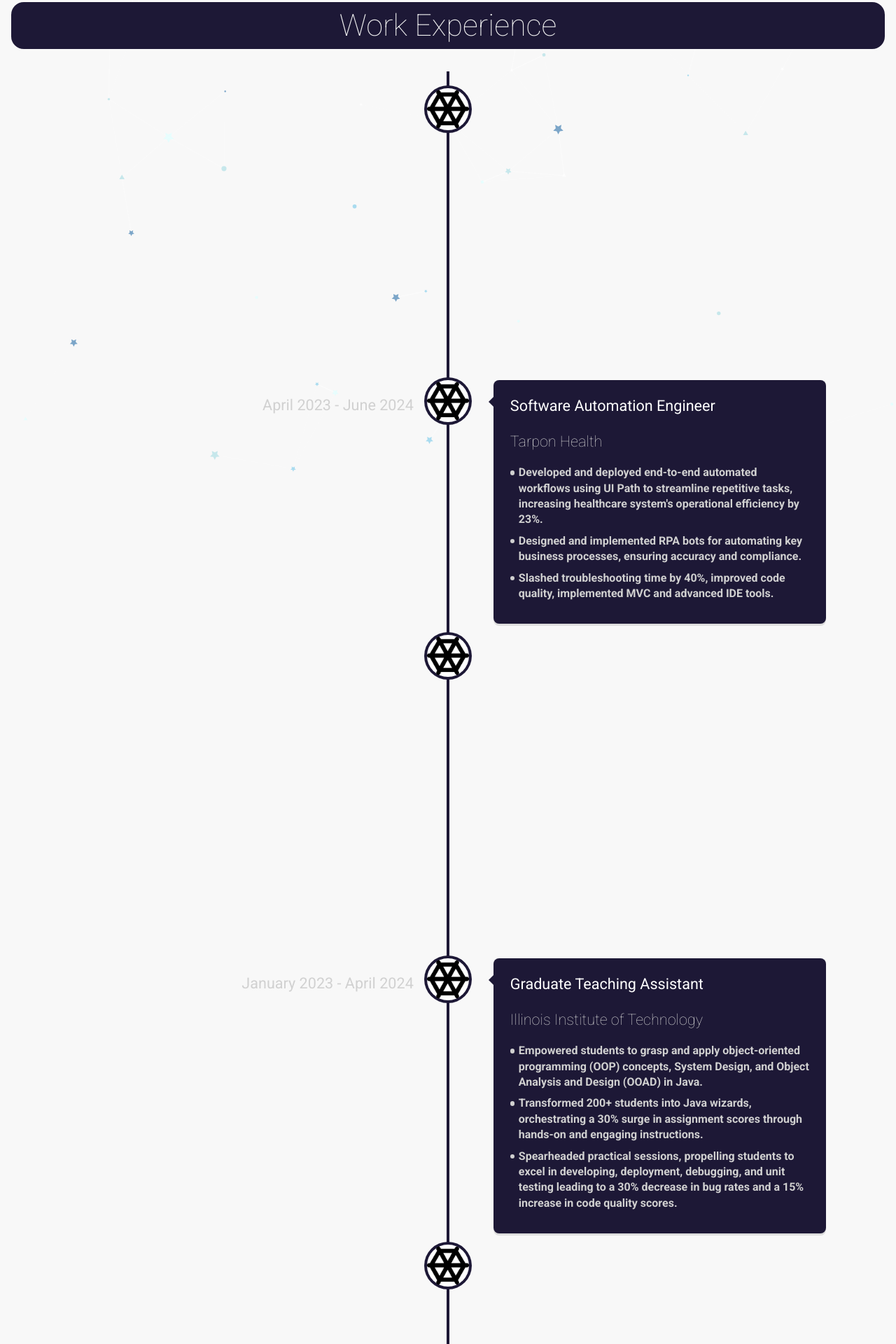
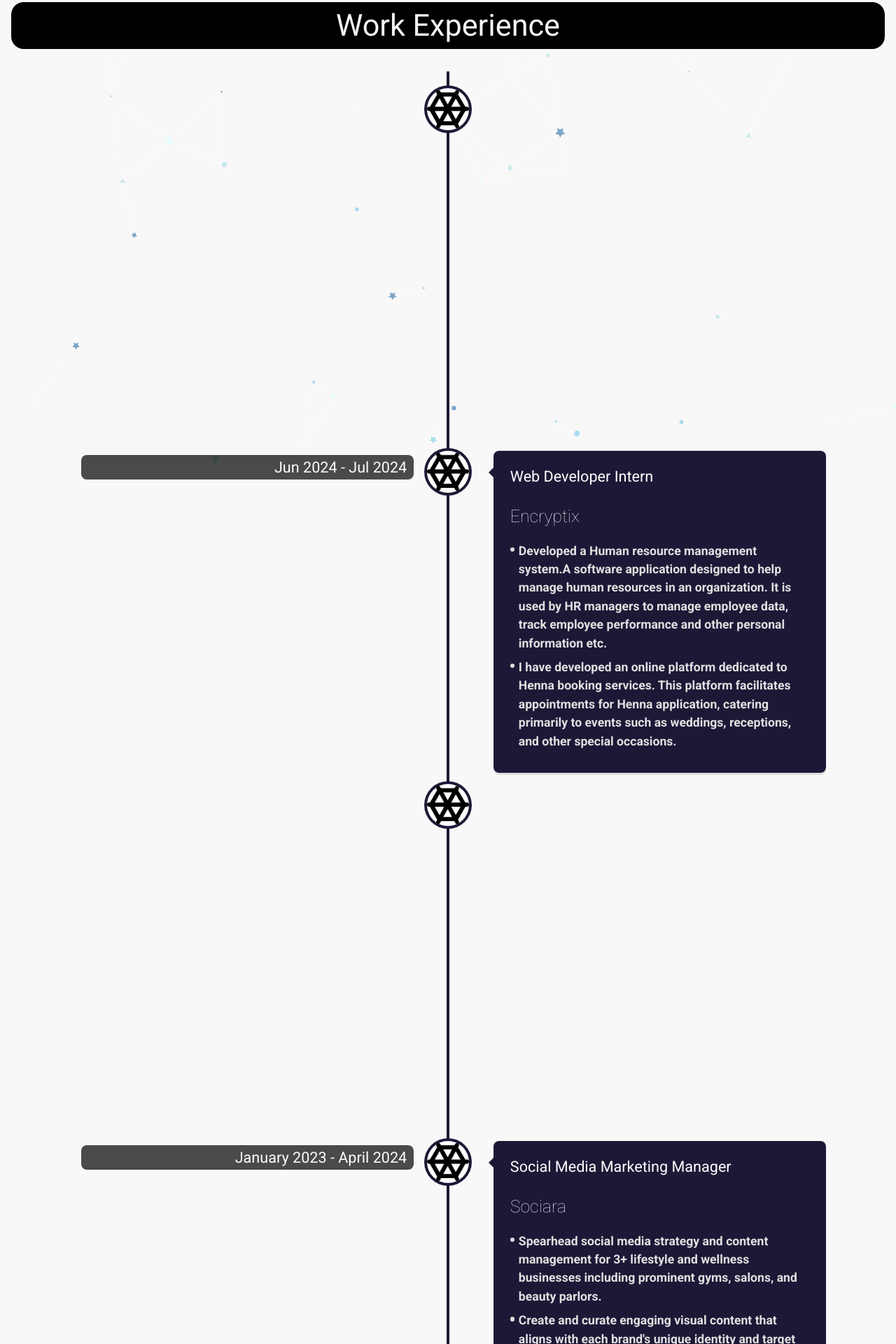
Before and after one commit to VanshSharma0/portfolio1, a React (Create React App) app: page /experience in a window 1280 px wide. Shown: the part 100-2020 px from the top of the page at 70% size. Built offline with nearby package versions, Linux system fonts and the light colour scheme; the HTML template or start-up script is replaced by a standard one.

Commit message:
Refactor Exp component styles for dark mode

```diff
--- a/src/components/experience/Exp.module.scss
+++ b/src/components/experience/Exp.module.scss
@@ -1,48 +1,46 @@
 .experienceContainer {
     position: relative;
     z-index: 0;
-    min-height: 60vh; /* Height remains */
+    min-height: 60vh;
     width: 100%;
-    padding: 1rem; /* Added padding for better mobile experience */
+    padding: 1rem;
 }
 
 .headerWrapper {
     text-align: center;
-    padding: 0 20px; /* Maintain padding */
-    max-width: 1280px; /* Maintain max width */
-    margin: 0 auto 30px; /* Bottom margin */
+    padding: 0 20px;
+    max-width: 1280px;
+    margin: 0 auto 30px;
 }
 
 .sectionSubText {
-    font-size: 1.6rem; /* Slightly larger for readability */
+    font-size: 1.6rem;
     text-transform: uppercase;
     letter-spacing: 0.05em;
-    color: #e0e0e0; /* Light color for dark mode */
+    color: #eaeaea; /* Brighter for better readability */
     margin-bottom: 0.5rem;
 
     @media (min-width: 640px) {
-        font-size: 2.1rem; /* Adjust for larger screens */
+        font-size: 2.1rem;
     }
 }
 
 .sectionHeadText {
-    font-size: 0.85rem;
-    font-weight: 300;
-    color: #f0f0f0; /* Light color */
-    background-color: #1d1836; /* Semi-transparent background */
-    padding: 0.5rem; /* Add padding to ensure background is visible */
+    font-size: 1.85rem;
+    font-weight: 400;
+    color: #f5f5f5;
+    background-color: black; /* Keep semi-transparent for readability */
+    padding: 0.5rem;
     display: flex;
     justify-content: center;
     align-items: center;
     margin: 1rem 0;
-    // width: 100%;
-    border-radius: 18px; /* Optional: rounded corners */
+    border-radius: 18px;
 
     @media (min-width: 640px) {
-        font-size: 2.7rem; /* Adjust for larger screens */
+        font-size: 2.7rem;
     }
 }
-
 
 .timelineContainer {
     padding-top: 1rem;
@@ -55,8 +53,12 @@
 
     :global {
         .vertical-timeline-element-date {
-            color: #c0c0c0; /* Light gray for readability */
+            color: white;
             font-size: 1.1rem !important;
+            background-color: black; /* Background for date */
+            padding: 0.3rem 0.6rem; /* Padding for date background */
+            border-radius: 8px; /* Rounded corners for date background */
+            display: inline-block; /* Keeps background tight around text */
 
             @media (min-width: 768px) {
                 font-size: 1.35rem !important;
@@ -67,7 +69,7 @@
 
 .cardContent {
     .title {
-        font-size: 0.85rem;
+        font-size: 0.9rem;
         font-weight: 400;
         color: #ffffff;
         margin-bottom: 0.5rem;
@@ -78,13 +80,13 @@
     }
 
     .company {
-        font-size: 0.65rem;
-        font-weight: 100;
-        color: #d0d0d0;
+        font-size: 1.7rem;
+        font-weight: 350;
+        color: #dcdcdc;
         margin-bottom: 1rem;
 
         @media (min-width: 768px) {
-            font-size: 1.35rem;
+            font-size: 1.55rem;
         }
     }
 
@@ -94,12 +96,12 @@
         margin: 1rem 0 0;
 
         .point {
-            font-size: 0.9rem;
-            color: #d0d0d0;
+            font-size: 1rem;
+            color: #e0e0e0;
             padding-left: 0.75rem;
             position: relative;
             margin-bottom: 0.5rem;
-            line-height: 1.4;
+            line-height: 1.5;
 
             &::before {
                 content: '';
@@ -108,12 +110,12 @@
                 top: 0.5rem;
                 width: 0.4rem;
                 height: 0.4rem;
-                background-color: #d0d0d0;
+                background-color: #e0e0e0;
                 border-radius: 50%;
             }
 
             @media (min-width: 768px) {
-                font-size: 1rem;
+                font-size: 1.1rem;
             }
         }
     }
--- a/src/constants/index.js
+++ b/src/constants/index.js
@@ -136,7 +136,7 @@ import {
 
   const experiences = [
     {
-      title: "Web Developer",
+      title: "Mern Developer",
       company_name: "The Shubham Group",
       icon: starbucks,
       iconBg: "#FFFFFF",
@@ -149,55 +149,41 @@ import {
       ],
     },
     {
-      title: "Software Automation Engineer",
-      company_name: "Tarpon Health",
+      title: "Web Developer Intern",
+      company_name: "Encryptix",
       icon: starbucks,
       iconBg: "#FFFFFF",
-      date: "April 2023 - June 2024",
+      date: "Jun 2024 - Jul 2024",
       points: [
-        "Developed and deployed end-to-end automated workflows using UI Path to streamline repetitive tasks, increasing healthcare system's operational efficiency by 23%.",
-        "Designed and implemented RPA bots for automating key business processes, ensuring accuracy and compliance.",
-        "Slashed troubleshooting time by 40%, improved code quality, implemented MVC and advanced IDE tools."
+        "Developed a Human resource management system.A software application designed to help manage human resources in an organization. It is used by HR managers to manage employee data, track employee performance and other personal information etc.",
+        " I have developed an online platform dedicated to Henna booking services. This platform facilitates appointments for Henna application, catering primarily to events such as weddings, receptions, and other special occasions.",
       ],
     },
     {
-      title: "Software Engineer Intern",
-      company_name: "Global Shala",
+      title: "Java Backend Intern",
+      company_name: "CodSoft",
       icon: starbucks,
       iconBg: "#FFFFFF",
-      date: "January 2023 - March 2023",
+      date: "Apr 2024 - June 2024",
       points: [
-        "Elevated revenue by 11% by managing workflow of a team of 10 members through entire Software development Life Cycle (SDLC) in developing AI chatbots.",
-        "Designed and deployed a new feature using React.js, GraphQL and TypeScript, increasing user engagement by 15%.",
-        "Yielded productivity improvement, provided technical support through Terraform and AWS (Lambda and EC3) to ensure effective completion of all goals.",
-        "Assimilated several project management artifacts - RACI charts, project charter, Risk matrix, work breakdown structure.",
+        "Developed a student course registration database, capable of storing detailed course information including code, title, and description.",
+        "Created a command-line application for solving mathematical problems. The program prompts users to input valuesfor specific mathematical formulas and generates accurate solutions based on the provided data.",
+        "Developed a project that acts as a Multiple Choice answer game with 4 answers and also implemented a timer of 10 seconds, within which you have to answer the question, or else it skips to the next one.",
       ],
     },
     {
-      title: "Graduate Teaching Assistant",
-      company_name: "Illinois Institute of Technology",
+      title: "Social Media Marketing Manager",
+      company_name: "Sociara",
       icon: starbucks,
       iconBg: "#FFFFFF",
       date: "January 2023 - April 2024",
       points: [
-        "Empowered students to grasp and apply object-oriented programming (OOP) concepts, System Design, and Object Analysis and Design (OOAD) in Java.",
-        "Transformed 200+ students into Java wizards, orchestrating a 30% surge in assignment scores through hands-on and engaging instructions.",
-        "Spearheaded practical sessions, propelling students to excel in developing, deployment, debugging, and unit testing leading to a 30% decrease in bug rates and a 15% increase in code quality scores."
+        "Spearhead social media strategy and content management for 3+ lifestyle and wellness businesses including prominent gyms, salons, and beauty parlors.",
+        "Create and curate engaging visual content that aligns with each brand's unique identity and target audience.",
+        "Develop and execute comprehensive social media campaigns to boost brand awareness and client engagement.",
+        "Analyze social media performance metrics to identify trends and opportunities for optimization.",
       ],
     },
-    {
-      title: "Software Engineer",
-      company_name: "Decimal Technolgies",
-      icon: starbucks,
-      iconBg: "#FFFFFF",
-      date: "August 2020 - July 2022",
-      points: [
-        "Developed high-scale production grade financial (Fintech) web & mobile applications using React, Java Spring Boot, REST APIs and Salesforce as a part of cross-functional software team.",
-        "Elevated user experience by 20% through timely delivery of major SaaS project milestones, fixing crucial bugs, and optimizing performance across 4 teams.",
-        "Enhanced systems performance by 13% in 8 months, wrote and optimized SQL queries for data retrievals.",
-        "Boosted software production by educating freshman regarding cloud and core technology."
-      ],
-    }
   ];
 
   const testimonials = [
```
